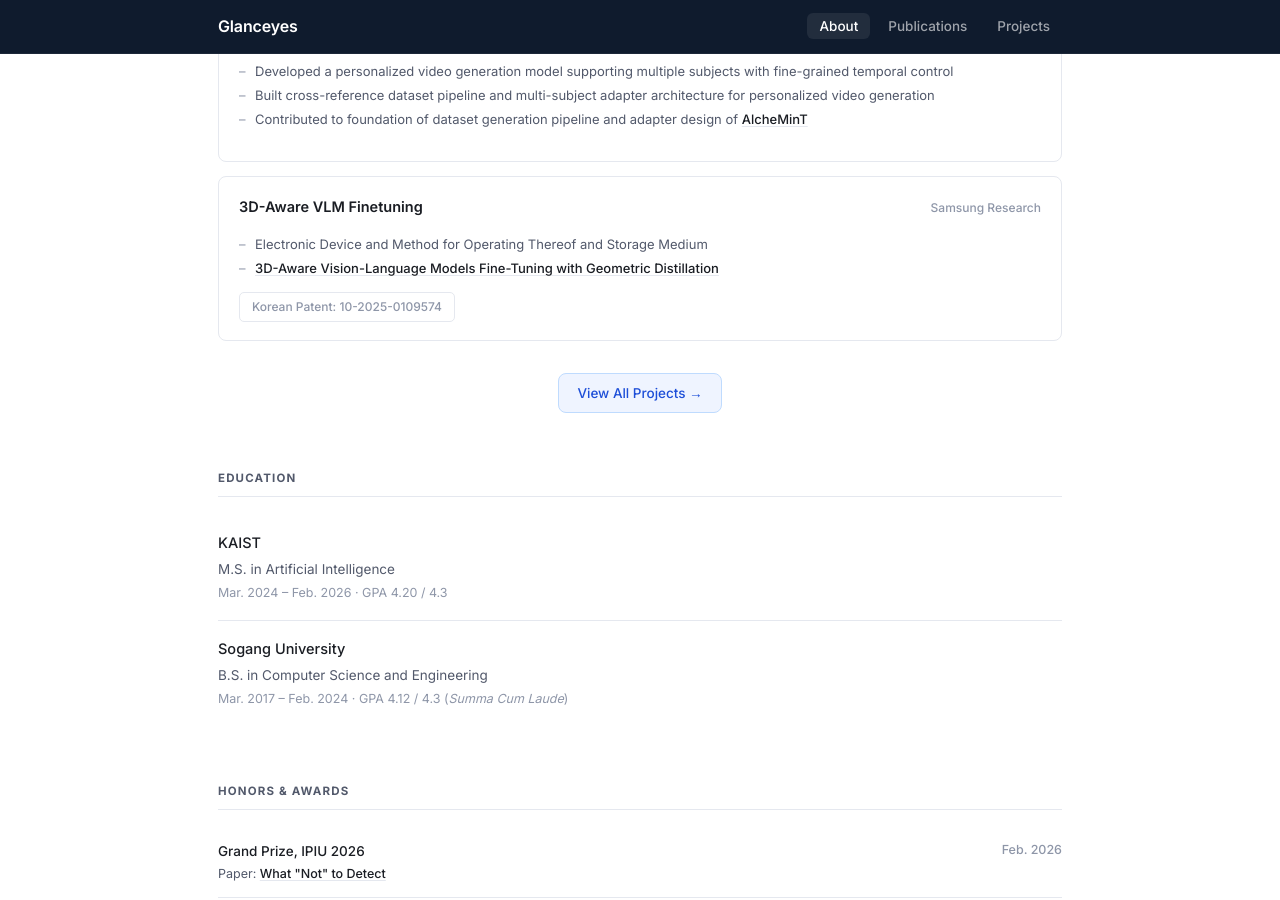
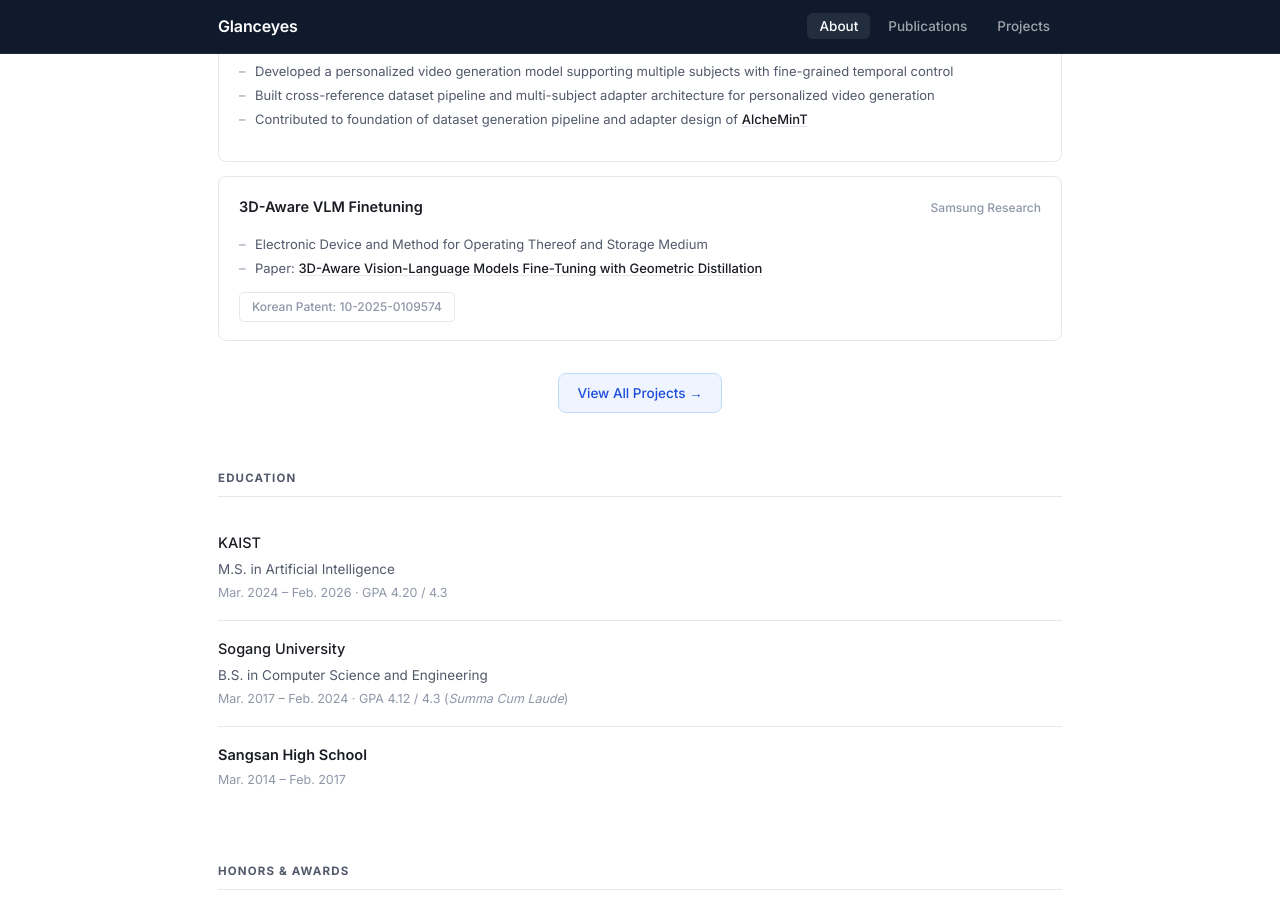
Before and after one commit to Glanceyes/Glanceyes.github.io, a Jekyll site: the page built from _pages/index.md, in a window 1280 px wide and 900 px high, scrolled down 2745 px. Built offline with Jekyll 4.4.1, drawn with Linux system fonts in a browser that asks for light colours.

Commit message:
Restore Sangsan High School in Education; add Paper: prefix to 3D-Aware VLM project link
Co-Authored-By: Claude Sonnet 4.6 <noreply@anthropic.com>

```diff
--- a/_pages/index.md
+++ b/_pages/index.md
@@ -263,7 +263,7 @@ description: Griffin Sunho (Seonho) Lee – Applied AI Researcher at Krafton AI
       </div>
       <ul class="project-bullets">
         <li>Electronic Device and Method for Operating Thereof and Storage Medium</li>
-        <li><a href="/publications#c5">3D-Aware Vision-Language Models Fine-Tuning with Geometric Distillation</a></li>
+        <li>Paper: <a href="/publications#c5">3D-Aware Vision-Language Models Fine-Tuning with Geometric Distillation</a></li>
       </ul>
       <div class="project-links">
         <span class="project-link" style="cursor:default; pointer-events:none; color:var(--text-light);">Korean Patent: 10-2025-0109574</span>
@@ -288,6 +288,10 @@ description: Griffin Sunho (Seonho) Lee – Applied AI Researcher at Krafton AI
       <div class="edu-school"><a href="https://www.sogang.ac.kr/en/home" target="_blank">Sogang University</a></div>
       <div class="edu-degree">B.S. in Computer Science and Engineering</div>
       <div class="edu-meta">Mar. 2017 – Feb. 2024 · GPA 4.12 / 4.3 (<em>Summa Cum Laude</em>)</div>
+    </div>
+    <div class="edu-entry">
+      <div class="edu-school">Sangsan High School</div>
+      <div class="edu-meta">Mar. 2014 – Feb. 2017</div>
     </div>
   </div>
 </section>
--- a/projects/index.html
+++ b/projects/index.html
@@ -50,7 +50,7 @@ featured_image: /images/about/banner_image.jpg
       </div>
       <ul class="project-bullets">
         <li>Electronic Device and Method for Operating Thereof and Storage Medium</li>
-        <li><a href="/publications#c5">3D-Aware Vision-Language Models Fine-Tuning with Geometric Distillation</a></li>
+        <li>Paper: <a href="/publications#c5">3D-Aware Vision-Language Models Fine-Tuning with Geometric Distillation</a></li>
       </ul>
       <div class="project-links">
         <span class="project-link" style="cursor:default; pointer-events:none; color:var(--text-light);">Korean Patent: 10-2025-0109574</span>
```
Also changed, not shown: _pages/projects.md (+1 -1 lines).
